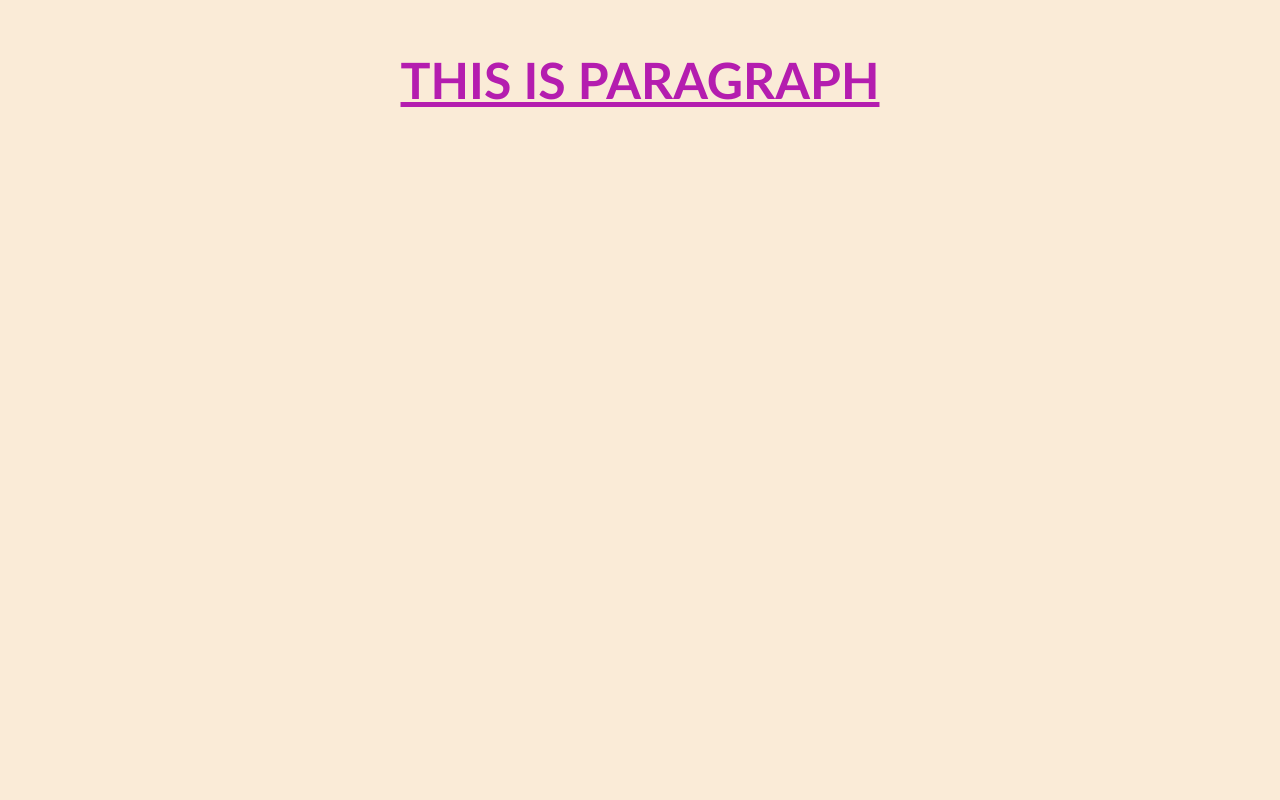
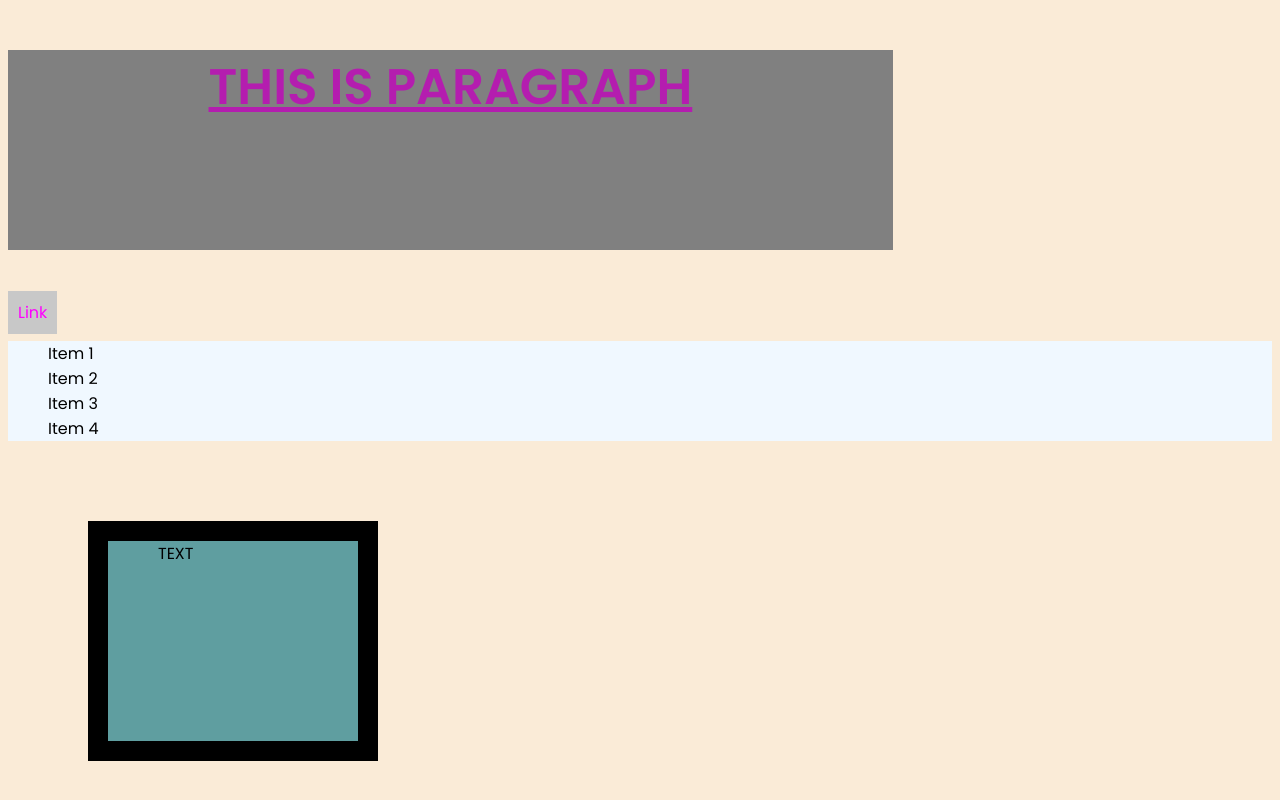
Before and after one commit to dnesbala/html-css-fundamentals, a plain HTML site: page home.html in a window 1280 px wide. Drawn offline with Linux system fonts and the light colour scheme.

Commit message:
Styling HTML Elements with CSS

```diff
--- a/home.html
+++ b/home.html
@@ -5,24 +5,94 @@
     <meta name="viewport" content="width=device-width, initial-scale=1.0" />
     <title>Home</title>
 
+    <link rel="preconnect" href="https://fonts.googleapis.com" />
+    <link rel="preconnect" href="https://fonts.gstatic.com" crossorigin />
+    <link
+      href="https://fonts.googleapis.com/css2?family=Inter:wght@400;500;700&family=Poppins:wght@300;400;600&family=Rubik:wght@400;500;700&display=swap"
+      rel="stylesheet"
+    />
+
     <style>
       body {
         background-color: antiquewhite;
+        font-family: "Poppins", sans-serif;
       }
 
       p {
         font-size: 50px;
         font-weight: bold;
-        font-family: "Gill Sans", "Gill Sans MT", Calibri, "Trebuchet MS",
-          sans-serif;
         color: #b41daf;
         text-transform: uppercase;
         text-align: center;
         text-decoration: underline;
+        background-color: grey;
+        height: 200px;
+        width: 70%;
+      }
+
+      /* #para {
+
+      } */
+
+      a:link {
+        background-color: rgb(200, 200, 200);
+        color: rgb(256, 0, 256);
+        /* color: #ff00ff; */
+        text-decoration: none;
+
+        padding: 10px;
+
+        /* display: inline-block;
+        height: 60px;
+        width: 80px; */
+      }
+
+      a:hover {
+        background-color: white;
+        color: black;
+      }
+
+      a:visited {
+        color: purple;
+      }
+
+      a:active {
+        background-color: red;
+      }
+
+      ul {
+        background-color: aliceblue;
+        /* list-style-type: square; */
+        list-style-type: none;
+      }
+
+      .box {
+        background-color: cadetblue;
+        height: 200px;
+        width: 200px;
+
+        /* border-width: 20px;
+        border-style: solid;
+        border-color: black; */
+        border: 20px solid black;
+        padding-left: 50px;
+        margin: 80px;
       }
     </style>
   </head>
   <body>
-    <p>This is paragraph</p>
+    <p id="para">This is paragraph</p>
+    <a href="#">Link</a>
+
+    <ul>
+      <li>Item 1</li>
+      <li>Item 2</li>
+      <li>Item 3</li>
+      <li>Item 4</li>
+    </ul>
+
+    <div class="box">
+      <span>TEXT</span>
+    </div>
   </body>
 </html>
```
